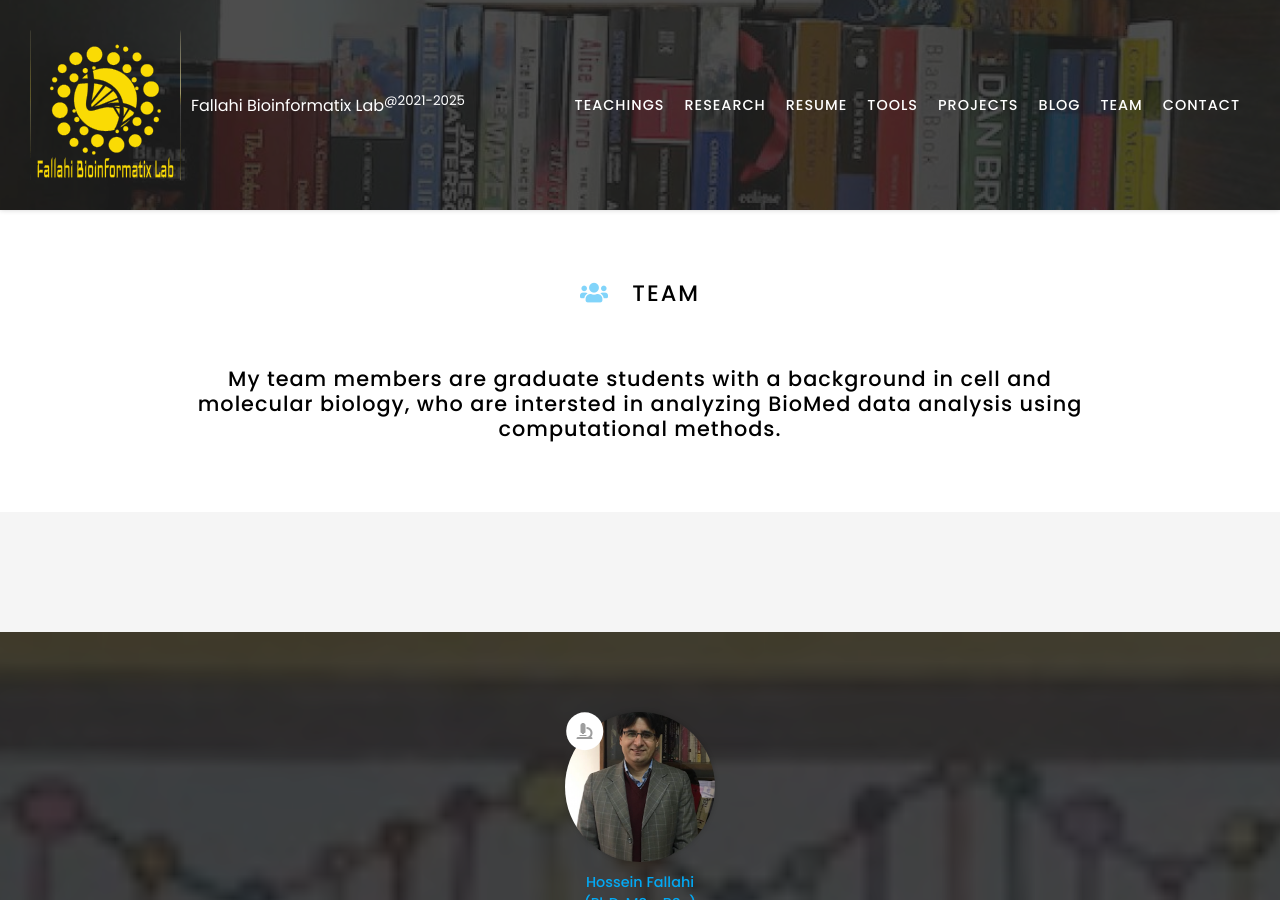
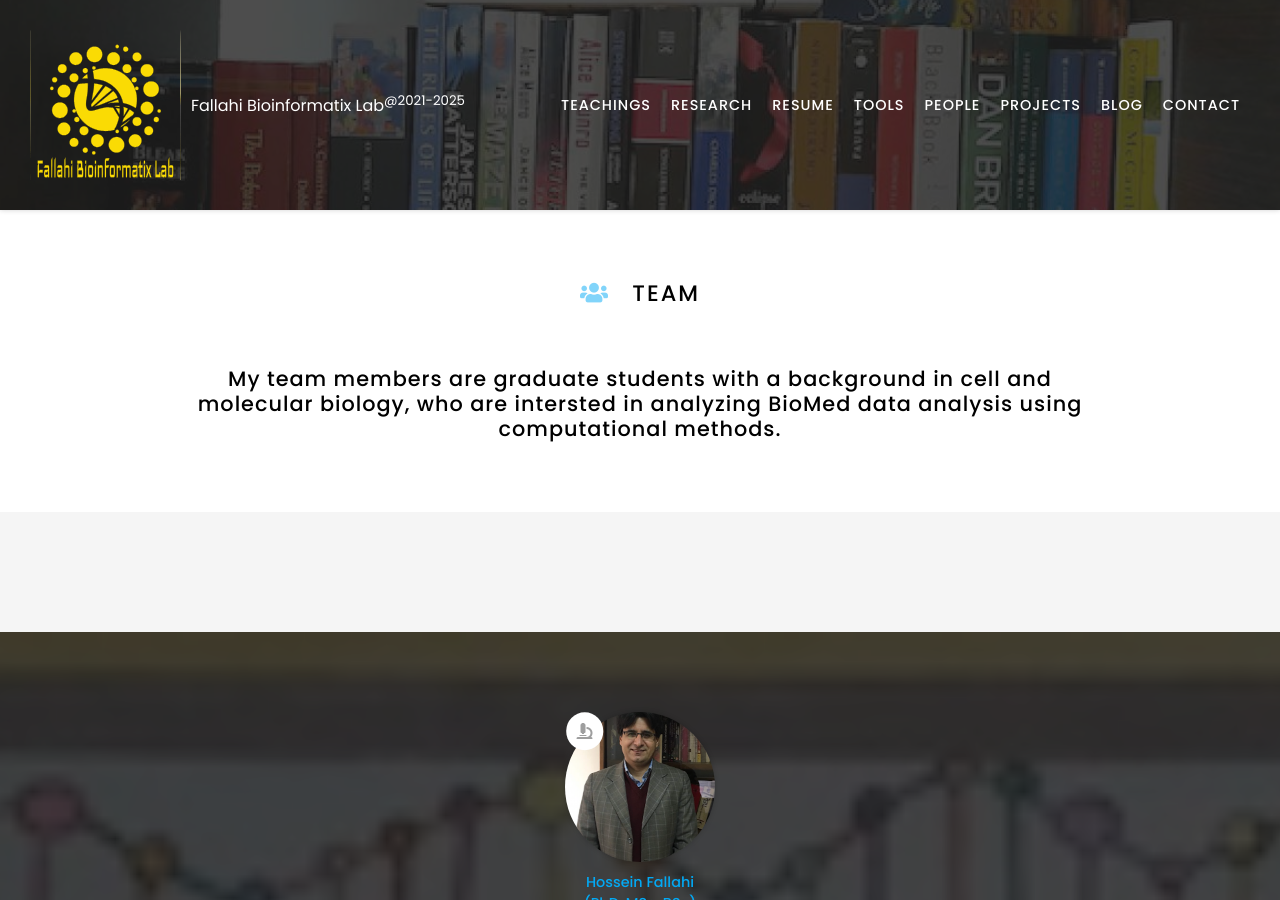
Before and after one commit to Hossein-Fallahi/Fallahi-Bioinformatics-Lab, a Jekyll site: the page built from team/index.md, in a window 1280 px wide and 900 px high. Built offline with Jekyll 4.4.1, drawn with Linux system fonts in a browser that asks for light colours; nearby versions of some CDN libraries.

Commit message:
Update index.md

```diff
--- a/team/index.md
+++ b/team/index.md
@@ -1,7 +1,7 @@
 ---
-title: Team
+title: People
 nav:
-  order: 5
+  order: 3
   tooltip: About our team
 ---
 
```
